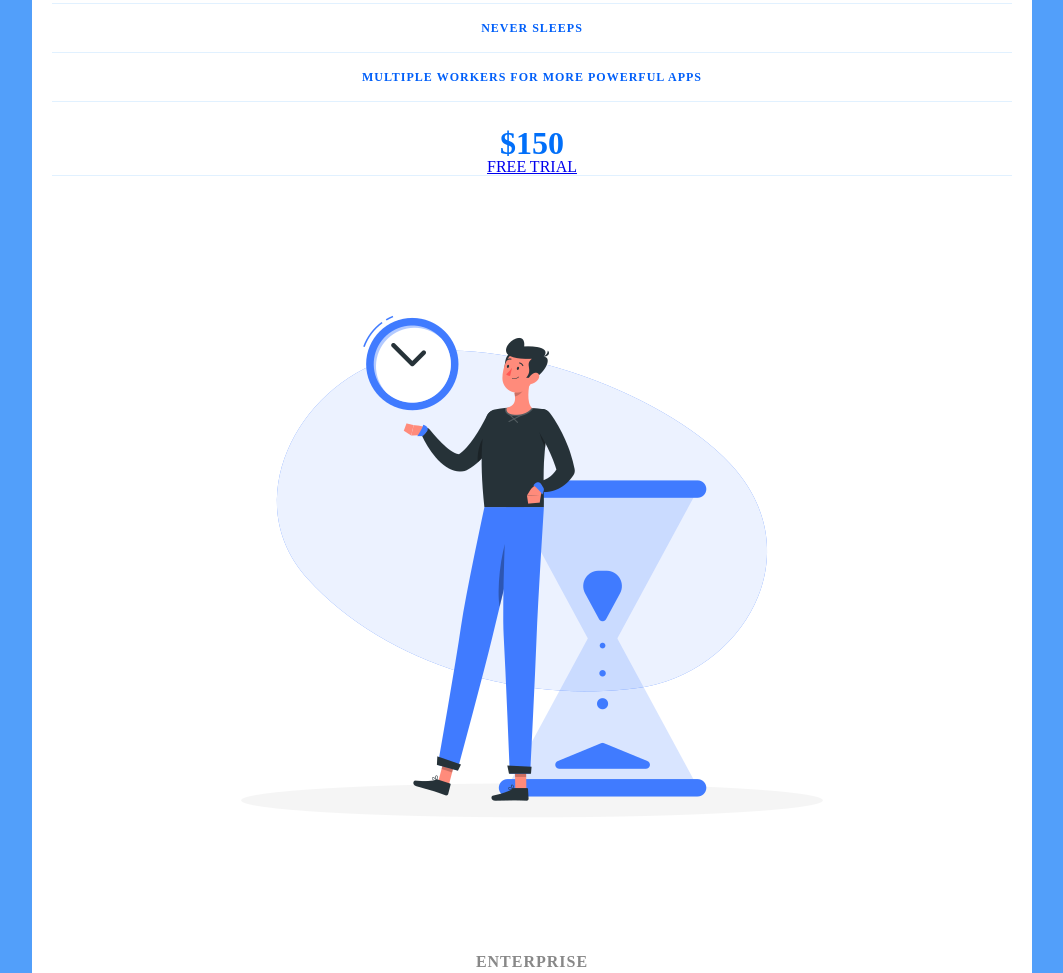
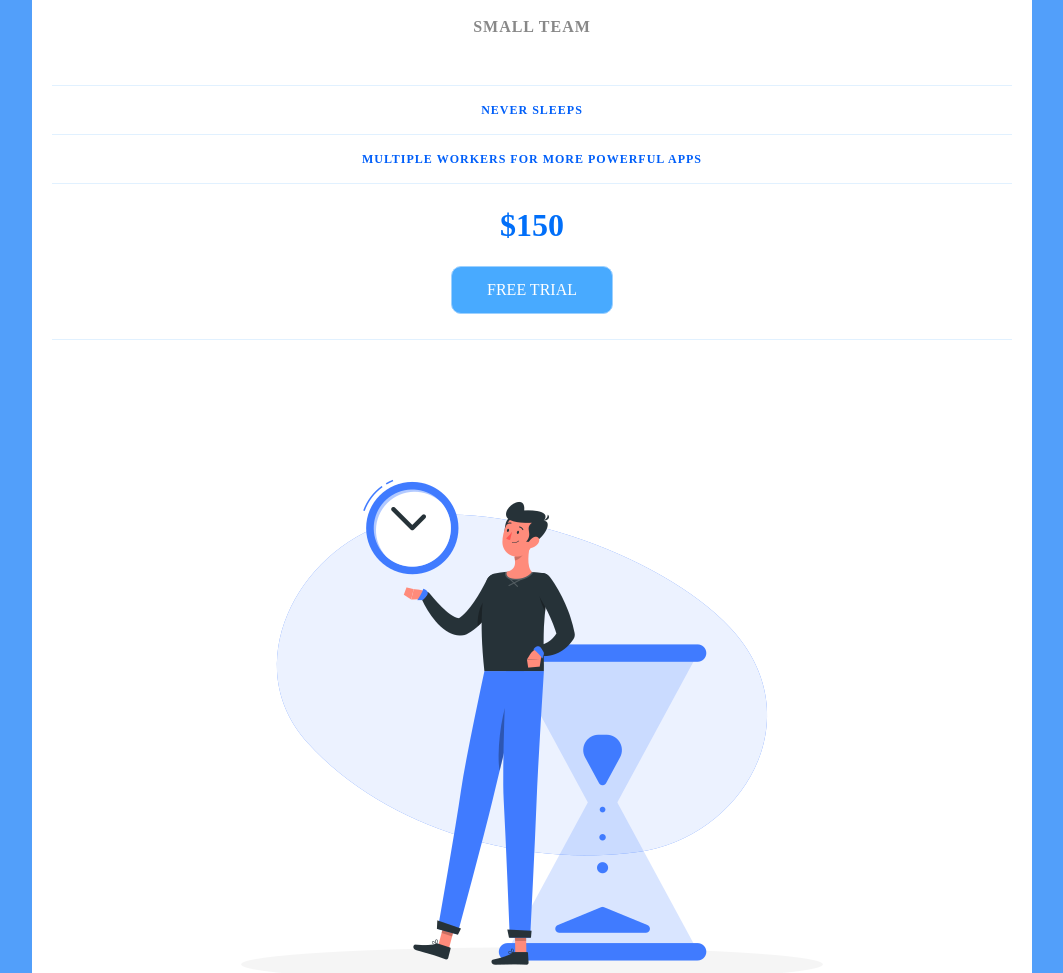
Before and after one commit to fahrizal-abp/tabel-pricing, a plain HTML site: page index.html in a window 1280 px wide. Shown: the part 1873-2846 px from the top of the page, without its empty margins (108-1171 px from the left). Drawn offline with Linux system fonts and the light colour scheme.

Commit message:
Studi Kasus Membuat Tabel Pricing Part 4

```diff
--- a/app.css
+++ b/app.css
@@ -195,3 +195,29 @@ body {
   font-size: 32px;
   font-weight: 700;
 }
+
+.pricing-button {
+  border: 1px solid #9dd1ff;
+  border-radius: 10px;
+  color: #348efe;
+  display: inline-block;
+  padding: 15px 35px;
+  text-decoration: none;
+  margin: 25px 0;
+}
+
+.pricing-button:hover,
+.pricing-button:focus {
+  background-color: #e1f1ff;
+}
+
+.pricing-button.is-featured {
+  background-color: #48aaff;
+  color: white;
+}
+
+.pricing-button.is-featured:hover,
+.pricing-buttonis-featured:focus {
+  background-color: #269aff;
+  color: white;
+}
--- a/index.html
+++ b/index.html
@@ -29,7 +29,7 @@
                 <li class="pricing-features-item">Multiple workers for more powerful apps</li>
             </ul>
             <span class="pricing-price">$150</span>
-            <a href="#" class="pricing-button">Free trial</a>
+            <a href="#" class="pricing-button is-featured">Free trial</a>
         </div>
 
         <div class="pricing-plan">
@@ -40,7 +40,7 @@
                 <li class="pricing-features-item">Simple horizontal scalabilty</li>
             </ul>
             <span class="pricing-price">$400</span>
-            <a href="#" class="pricing-button">Free trial</a>
+            <a href="#" class="pricing-button is-featured">Free trial</a>
         </div>
     </div>
 </body>
```
